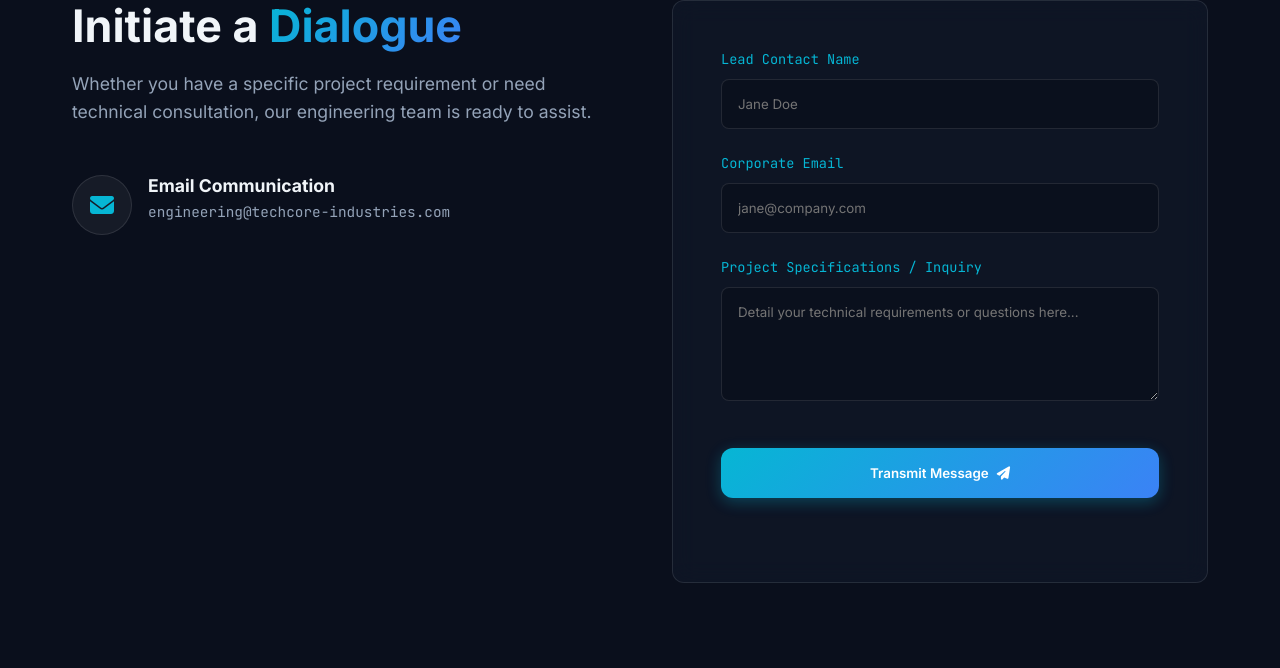
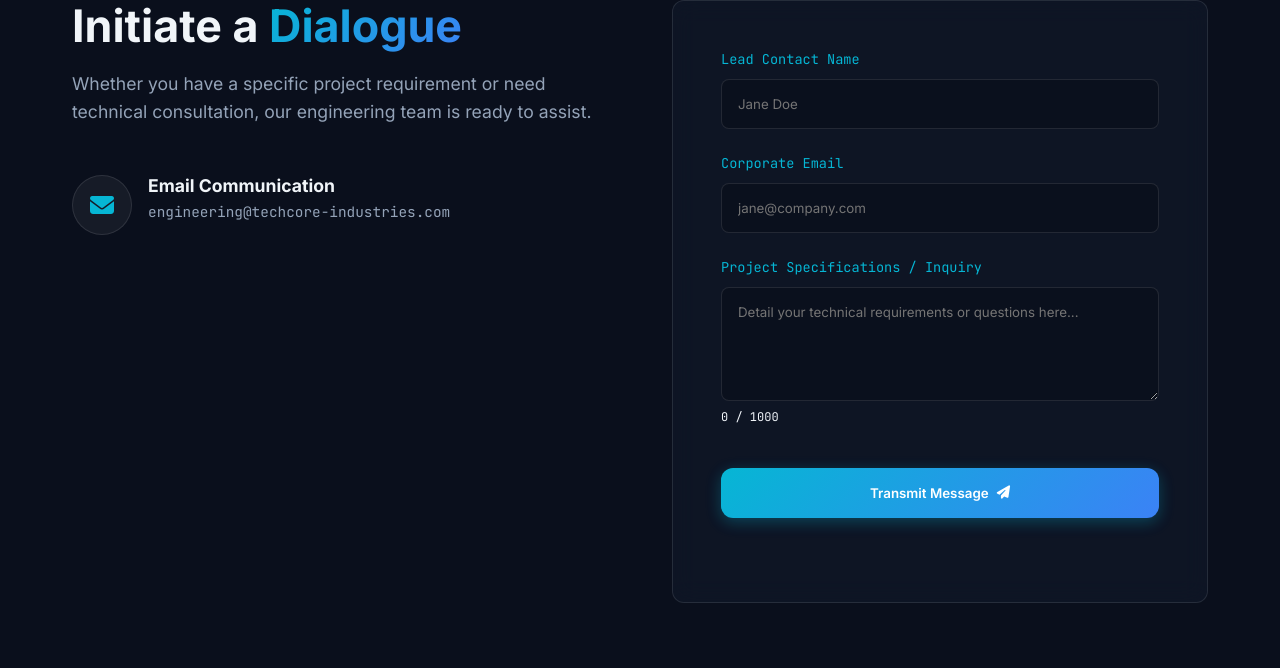
Before and after one commit to Alexandri8/TECHCORE, a Flask app: page / in a window 1280 px wide; the page is wider, and only the part inside the window is pictured. Shown: the part 3053-3721 px from the top of that part. Run offline with Flask 3, Linux system fonts and the light colour scheme; some libraries are stand-ins or nearby versions.

Commit message:
🎨 Palette: [UX improvement] Enhanced Form Feedback and Modal Accessibility
- Added live character counter to contact message textarea with 1000-character limit.
- Implemented auto-focus for email input in payment modal.
- Added global Escape key listener for closing the payment modal.
- Updated Palette journal with modal navigation learnings.

Co-authored-by: Alexandri8 <264783532+Alexandri8@users.noreply.github.com>

```diff
--- a/static/script.js
+++ b/static/script.js
@@ -34,6 +34,26 @@ document.addEventListener("DOMContentLoaded", () => {
     );
 
     animateElements.forEach(el => observer.observe(el));
+
+    // Character Counter for Contact Form
+    const messageInput = document.getElementById("message");
+    const charCounter = document.getElementById("charCounter");
+    if (messageInput && charCounter) {
+        messageInput.addEventListener("input", () => {
+            const length = messageInput.value.length;
+            charCounter.innerText = `${length} / 1000`;
+        });
+    }
+
+    // Modal Keyboard Accessibility
+    document.addEventListener("keydown", (event) => {
+        if (event.key === "Escape") {
+            const modal = document.getElementById("paymentModal");
+            if (modal && modal.style.display === "block") {
+                closePaymentModal();
+            }
+        }
+    });
 
     // Trigger animations for elements already in viewport on load
     setTimeout(() => {
@@ -111,6 +131,8 @@ function sendMessage() {
             nameInput.value = '';
             emailInput.value = '';
             messageInput.value = '';
+            const charCounter = document.getElementById("charCounter");
+            if (charCounter) charCounter.innerText = "0 / 1000";
 
             // Hide message after a while
             setTimeout(() => {
@@ -129,6 +151,8 @@ function sendMessage() {
 // 4. Payment Handling
 function openPaymentModal() {
     document.getElementById("paymentModal").style.display = "block";
+    const payEmail = document.getElementById("payEmail");
+    if (payEmail) payEmail.focus();
 }
 
 function closePaymentModal() {
--- a/templates/index.html
+++ b/templates/index.html
@@ -228,8 +228,9 @@
                     </div>
                     <div class="form-group">
                         <label for="message">Project Specifications / Inquiry</label>
-                        <textarea id="message" name="message" rows="5" required
+                        <textarea id="message" name="message" rows="5" required maxlength="1000"
                             placeholder="Detail your technical requirements or questions here..."></textarea>
+                        <div id="charCounter" class="text-sm text-muted mt-xs text-right" style="font-family: var(--font-mono); font-size: 0.75rem;">0 / 1000</div>
                     </div>
                     <button type="submit" class="btn btn-primary submit-btn" id="submitBtn">
                         <span>Transmit Message</span>
```
Also changed, not shown: .Jules/palette.md.
